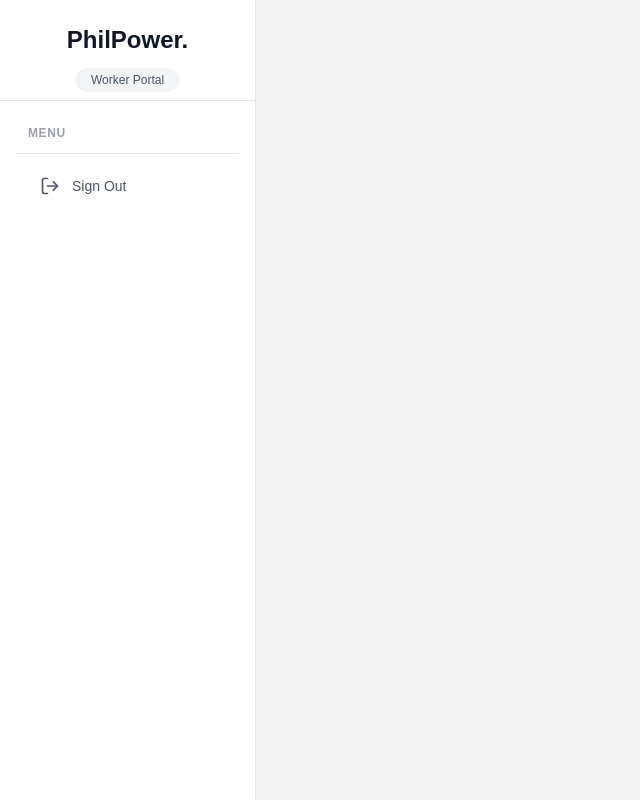
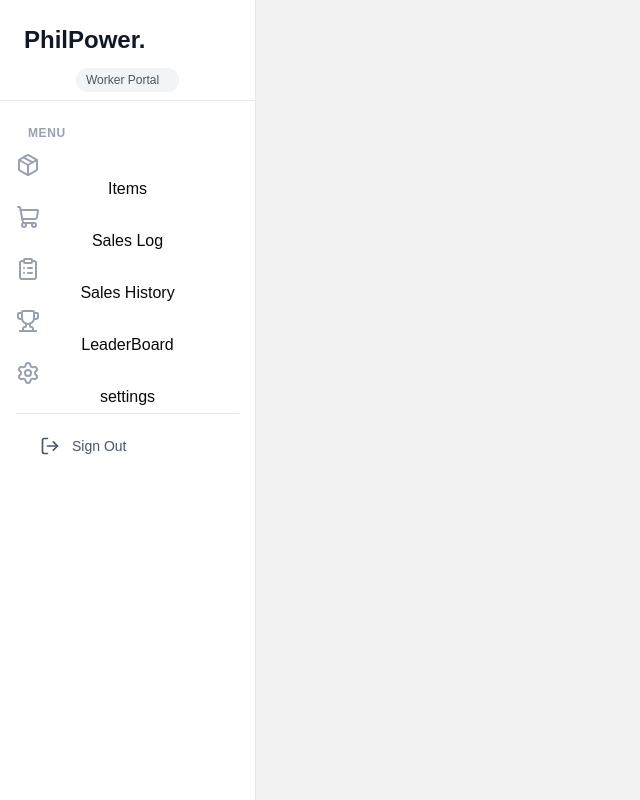
Before and after one commit to Nngozii/PhilPower, a React (Vite) app in the folder client/philpower-client/: page / in a window 1280 px wide. Shown: the whole page, without its empty margins (0-640 px from the left). Built offline with nearby package versions, Linux system fonts and the light colour scheme.

Commit message:
style: add menu icons to the menu list

```diff
--- a/client/philpower-client/src/components/SideBar.tsx
+++ b/client/philpower-client/src/components/SideBar.tsx
@@ -1,15 +1,32 @@
-import { LogOut } from "lucide-react";
+import { cn } from "@/lib/utils";
+import {
+  LayoutDashboard,
+  Package,
+  ShoppingCart,
+  BarChart3,
+  Settings,
+  LogOut,
+  ClipboardList,
+  Trophy,
+  Icon,
+} from "lucide-react";
 
 const SideBar = () => {
-
+  const MenuItems = [
+    { id: "items", label: "Items", icon: Package },
+    { id: "sales-log", label: "Sales Log", icon: ShoppingCart },
+    { id: "sales-history", label: "Sales History", icon: ClipboardList },
+    { id: "leaderboard", label: "LeaderBoard", icon: Trophy },
+    { id: "settings", label: "settings", icon: Settings },
+  ];
   return (
     <div className="w-64 bg-white w-64 bg-white border-r border-gray-200 h-screen flex flex-col fixed left-0 top-0 border-gray-200 h-screen flex flex-col fixed">
       <div className="border-b p-1 border-gray-200">
-        <h1 className="flex justify-center m-5 mb-3 text-2xl font-semibold text-gray-900">
+        <h1 className="flex m-5 mb-3 text-2xl font-semibold text-gray-900">
           PhilPower.
         </h1>
 
-        <div className="flex justify-center m-1 px-2.5 mr-18 ml-18 py-1 rounded-full text-xs font-medium bg-gray-100 text-gray-600">
+        <div className="flex m-1 px-2.5 mr-18 ml-18 py-1 rounded-full text-xs font-medium bg-gray-100 text-gray-600">
           <p className="text-center">Worker Portal</p>
         </div>
       </div>
@@ -18,6 +35,16 @@ const SideBar = () => {
         <div className="text-xs font-semibold text-gray-400 uppercase tracking-wider mb-2 px-3">
           MENU
         </div>
+
+        {MenuItems.map((items) => {
+          const Icon = items.icon;
+          return (
+          <button key={items.id}>
+          <Icon className="text-gray-400 w-6 h-6"/>
+          {items.label}
+          </button>
+          )
+        })}
 
         <div className="border-t p-3 border-gray-200">
           <button className="flex items-center gap-3 px-3 py-2.5 rounded-lg text-sm font-medium text-gray-600">
```
